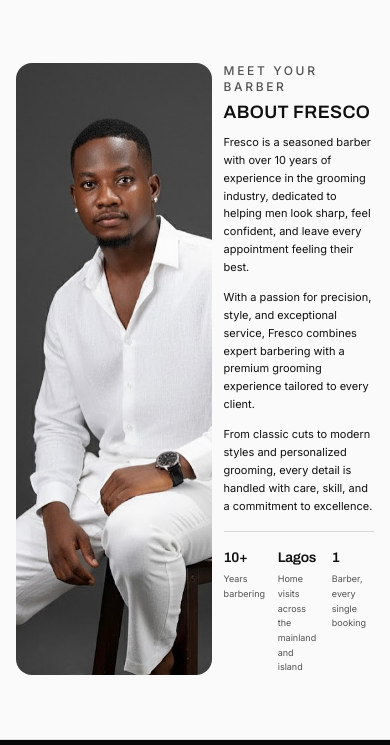
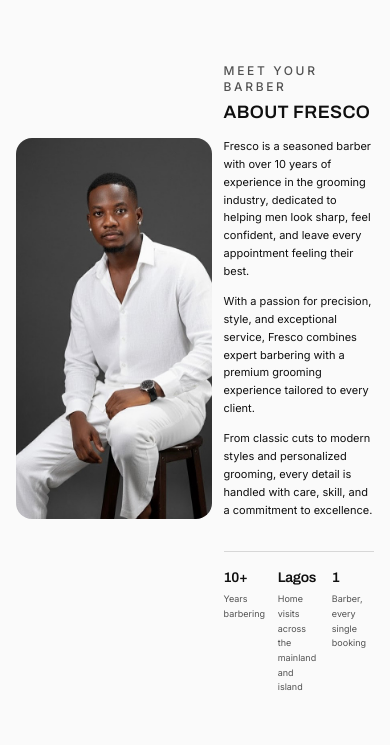
Before and after one commit to 0xstephen01/Fresco-Hairvolution, a React (Vite) app: page / in a window 390 px wide. Shown: the part 424-1169 px from the top of the page. Built offline with nearby package versions, Linux system fonts and the light colour scheme; no server answers; the database is empty.

Commit message:
About: align portrait with the paragraph block on mobile

```diff
--- a/src/components/landing/AboutFresco.tsx
+++ b/src/components/landing/AboutFresco.tsx
@@ -10,8 +10,8 @@ const FACTS = [
 export function AboutFresco() {
   return (
     <Section id="about" tone="light">
-      <div className="grid grid-cols-[minmax(0,1.3fr)_1fr] items-center gap-x-3 gap-y-4 sm:grid-cols-[minmax(0,0.9fr)_1fr] sm:gap-x-8 lg:grid-cols-[minmax(0,24rem)_1fr] lg:gap-x-12">
-        <div className="relative min-h-[16rem] self-stretch overflow-hidden rounded-xl sm:aspect-[3/4] sm:min-h-0 sm:self-center lg:rounded-2xl">
+      <div className="grid grid-cols-[minmax(0,1.3fr)_1fr] gap-x-3 gap-y-4 sm:grid-cols-[minmax(0,0.9fr)_1fr] sm:gap-x-8 lg:grid-cols-[minmax(0,24rem)_1fr] lg:gap-x-12">
+        <div className="relative col-start-1 row-start-2 self-stretch overflow-hidden rounded-xl sm:row-span-3 sm:row-start-1 sm:aspect-[3/4] sm:self-center lg:rounded-2xl">
           <img
             src={PORTRAIT_IMAGE}
             alt="Fresco, the barber behind Fresco Hairvolution"
@@ -20,13 +20,15 @@ export function AboutFresco() {
           />
         </div>
 
-        <div>
+        <div className="col-start-2 row-start-1">
           <p className="eyebrow mb-2 text-[9px] lg:mb-4 lg:text-xs">Meet your barber</p>
           <h2 className="caps text-lg leading-[1.05] font-semibold sm:text-2xl lg:text-4xl">
             About Fresco
           </h2>
+        </div>
 
-          <div className="mt-3 max-w-prose space-y-3 text-[11px] leading-relaxed sm:mt-4 sm:space-y-4 sm:text-sm lg:mt-6 lg:space-y-5 lg:text-base">
+        <div className="col-start-2 row-start-2">
+          <div className="max-w-prose space-y-3 text-[11px] leading-relaxed sm:space-y-4 sm:text-sm lg:space-y-5 lg:text-base">
             <p>
               Fresco is a seasoned barber with over 10 years of experience in the grooming industry,
               dedicated to helping men look sharp, feel confident, and leave every appointment
@@ -41,8 +43,9 @@ export function AboutFresco() {
               with care, skill, and a commitment to excellence.
             </p>
           </div>
+        </div>
 
-          <dl className="mt-4 grid grid-cols-3 gap-3 border-t border-foreground/15 pt-4 sm:mt-6 sm:gap-6 sm:pt-6 lg:mt-8 lg:gap-8 lg:pt-8">
+        <dl className="col-start-2 row-start-3 mt-4 grid grid-cols-3 gap-3 border-t border-foreground/15 pt-4 sm:mt-2 sm:gap-6 sm:pt-6 lg:mt-4 lg:gap-8 lg:pt-8">
           {FACTS.map((fact) => (
             <div key={fact.value}>
               <dt className="font-display text-sm font-semibold tracking-tight sm:text-lg lg:text-2xl">
@@ -55,7 +58,6 @@ export function AboutFresco() {
           ))}
         </dl>
       </div>
-      </div>
     </Section>
   );
 }
```
Lines whose indentation alone changed are shown as unchanged.
